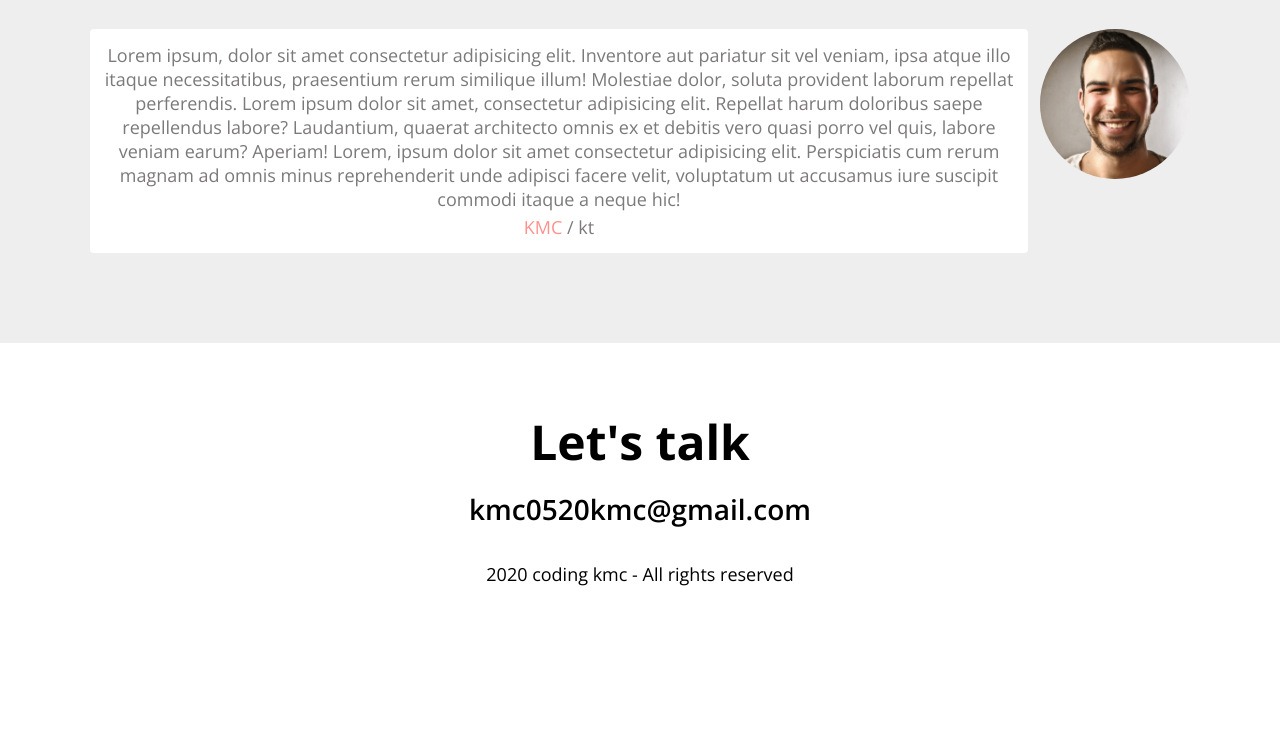
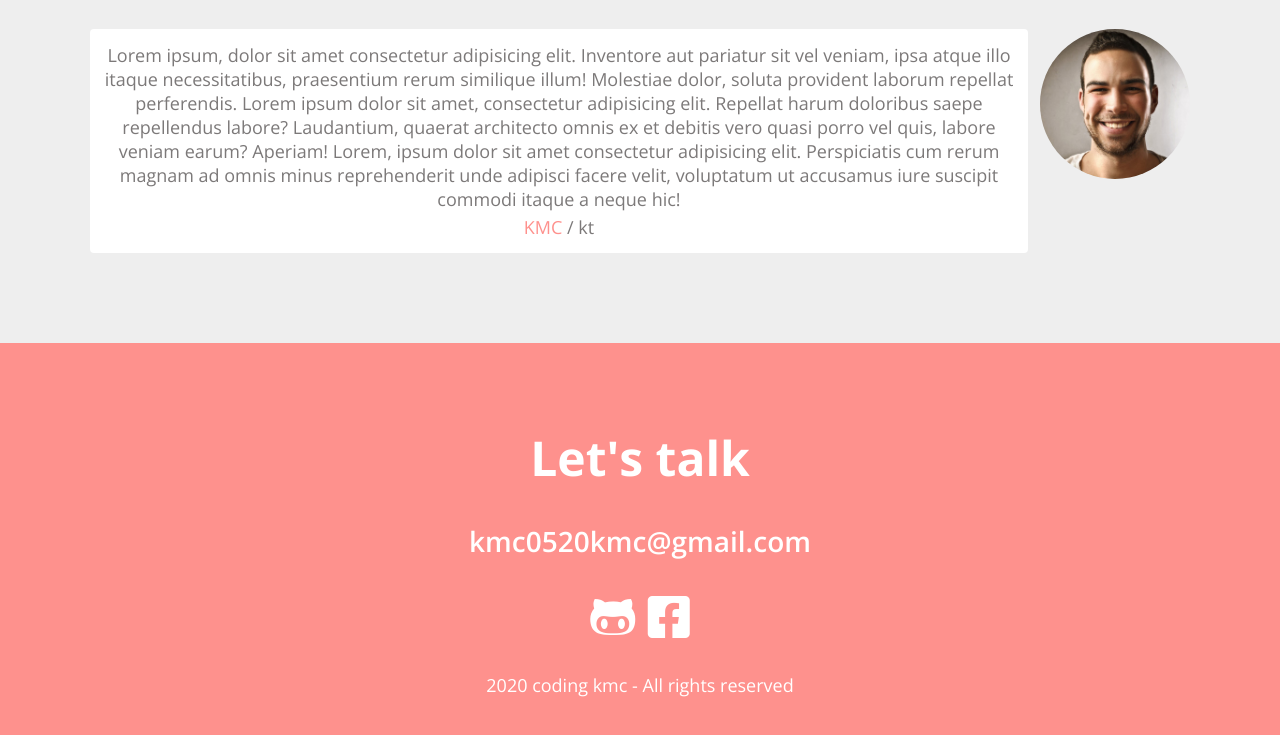
Before and after one commit to overaction/portfolio, a plain HTML site: page index.html in a window 1280 px wide. Shown: the part 3580-4315 px from the top of the page. Before the commit the page ends 4220 px from the top, so only its background shows below. Drawn offline with nearby package versions, Linux system fonts and the light colour scheme.

Commit message:
CSS: Contact

```diff
--- a/style.css
+++ b/style.css
@@ -434,3 +434,32 @@ p {
 .testimonial__speech-bubble a {
     color: var(--color-pink);
 }
+
+/* Contact */
+#contact {
+    background-color: var(--color-pink);
+}
+
+.contact__title,
+.contact__email,
+.contact__rights {
+    color: var(--color-white);
+}
+
+.contact__title {
+    margin: 32px 0;
+}
+
+.contact__links {
+    font-size: var(--font-large);
+    margin: 24px 0;
+}
+
+.contact__links i {
+    transition: all var(--animation-duration) ease-in;
+}
+
+.contact__links i:hover {
+    transform: scale(1.1);
+    color: var(--color-yellow);
+}
```
